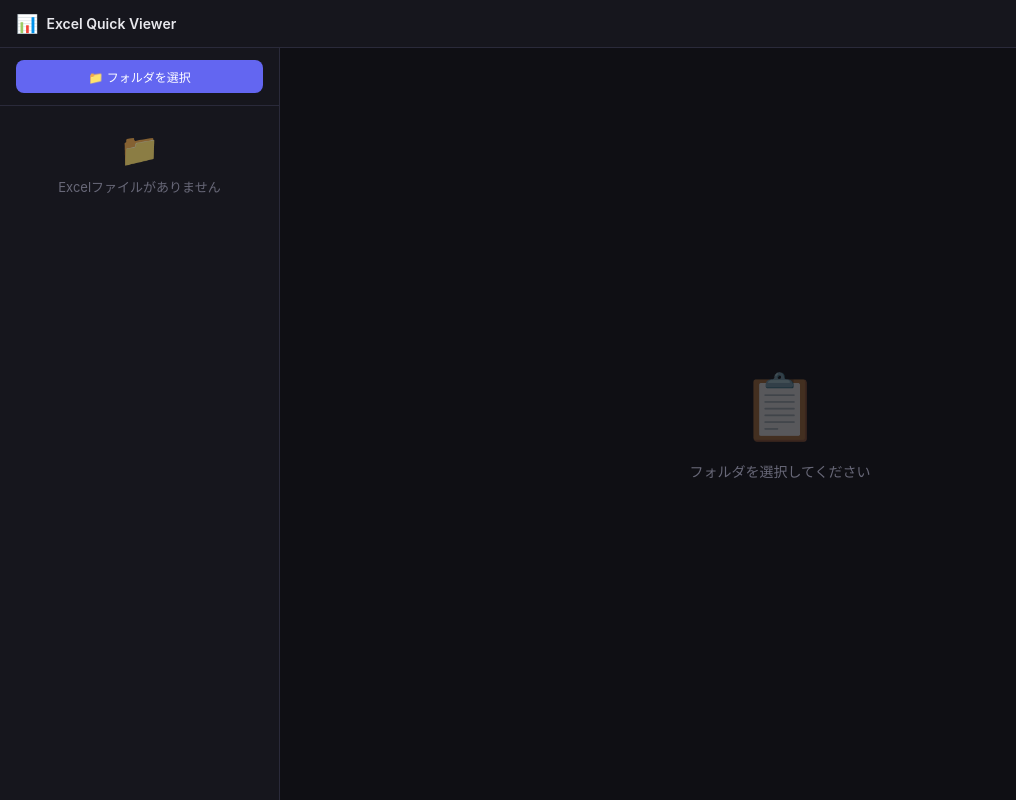
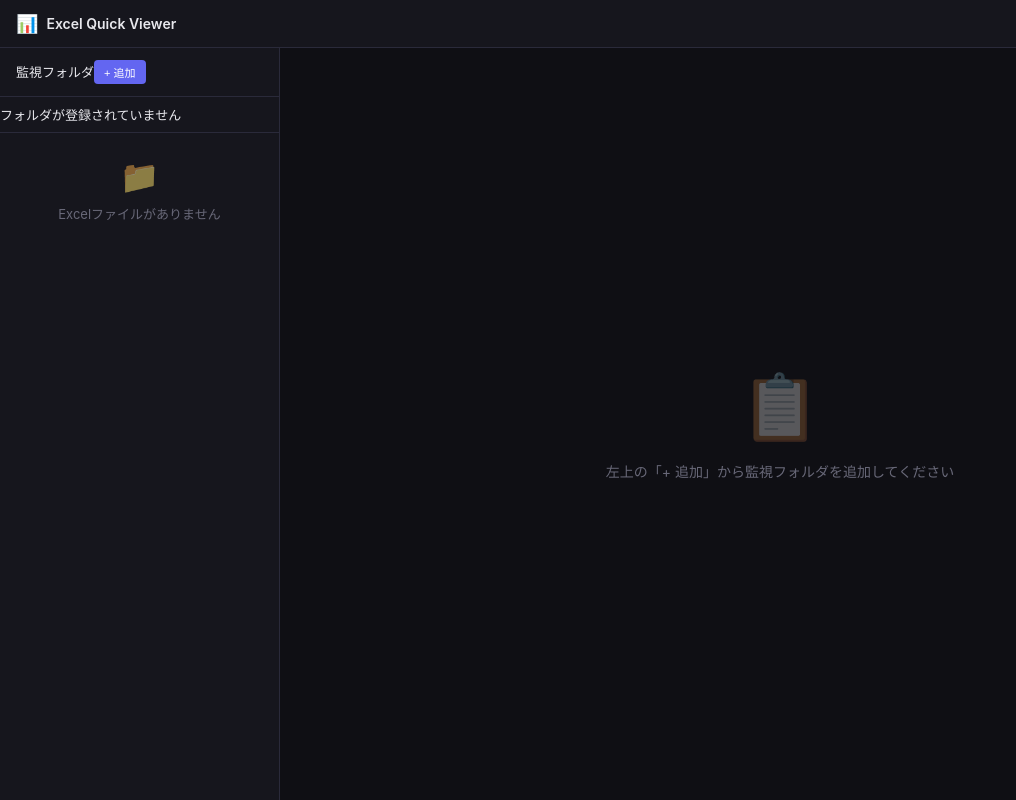
Before and after one commit to spwebcreat/exel-viewer, a React (Vite) app: page / in a window 1280 px wide. Shown: the whole page, without its empty margins (0-1016 px from the left). Built offline with nearby package versions, Linux system fonts and the light colour scheme.

Commit message:
feat: Add multi-folder support and persistent settings

```diff
--- a/src/App.css
+++ b/src/App.css
@@ -198,45 +198,108 @@ body {
   border-bottom: 1px solid var(--border-primary);
 }
 
-.sidebar__folder-btn {
+/* Folder Manager Styles */
+.folder-manager {
+  display: flex;
+  flex-direction: column;
+  border-bottom: 1px solid var(--border-primary);
+  max-height: 40%;
+  display: flex;
+  flex-direction: column;
+}
+
+.folder-add-btn {
+  background: var(--accent-primary);
+  color: white;
+  border: none;
+  padding: 4px 10px;
+  border-radius: var(--radius-sm);
+  font-size: 11px;
+  font-weight: 500;
+  cursor: pointer;
+  transition: var(--transition-fast);
+}
+
+.folder-add-btn:hover {
+  background: var(--accent-secondary);
+}
+
+.folder-list {
+  flex: 1;
+  overflow-y: auto;
+  padding: var(--spacing-sm) 0;
+}
+
+.folder-item {
   display: flex;
   align-items: center;
   gap: var(--spacing-sm);
-  background: var(--accent-primary);
-  color: white;
-  border: none;
-  padding: var(--spacing-sm) var(--spacing-md);
-  border-radius: var(--radius-md);
-  font-size: 12px;
-  font-weight: 500;
-  cursor: pointer;
-  transition: var(--transition-fast);
-  width: 100%;
-  justify-content: center;
+  padding: 6px var(--spacing-lg);
+  font-size: 11px;
+  color: var(--text-secondary);
+  border-left: 2px solid transparent;
 }
 
-.sidebar__folder-btn:hover {
-  background: var(--accent-secondary);
+.folder-item:hover {
+  background: var(--bg-tertiary);
 }
 
-.sidebar__path {
-  padding: var(--spacing-sm) var(--spacing-lg);
-  font-size: 11px;
-  color: var(--text-muted);
-  background: var(--bg-tertiary);
-  border-bottom: 1px solid var(--border-primary);
+.folder-item__icon {
+  font-size: 12px;
+  opacity: 0.7;
+}
+
+.folder-item__content {
+  flex: 1;
+  overflow: hidden;
+  display: flex;
+  flex-direction: column;
+}
+
+.folder-item__name {
+  color: var(--text-primary);
   white-space: nowrap;
   overflow: hidden;
   text-overflow: ellipsis;
+  font-weight: 500;
+}
+
+.folder-item__path {
+  font-size: 9px;
+  color: var(--text-muted);
+  white-space: nowrap;
+  overflow: hidden;
+  text-overflow: ellipsis;
+  opacity: 0.7;
+}
+
+.folder-remove-btn {
+  background: transparent;
+  border: none;
+  color: var(--text-muted);
+  font-size: 14px;
+  cursor: pointer;
+  padding: 2px;
+  opacity: 0;
+  transition: var(--transition-fast);
+}
+
+.folder-item:hover .folder-remove-btn {
+  opacity: 1;
+}
+
+.folder-remove-btn:hover {
+  color: var(--error);
 }
 
 .sidebar__list {
   flex: 1;
   overflow-y: auto;
   padding: var(--spacing-sm) 0;
+  border-top: 1px solid var(--border-primary);
 }
 
-/* File List */
+/* File List Update */
 .file-item {
   display: flex;
   align-items: center;
@@ -256,23 +319,26 @@ body {
   border-left-color: var(--accent-primary);
 }
 
-.file-item__icon {
-  font-size: 16px;
-  flex-shrink: 0;
+.file-item__info {
+  flex: 1;
+  display: flex;
+  flex-direction: column;
+  overflow: hidden;
 }
 
 .file-item__name {
-  flex: 1;
   white-space: nowrap;
   overflow: hidden;
   text-overflow: ellipsis;
   font-size: 12px;
 }
 
-.file-item__size {
-  font-size: 11px;
+.file-item__meta {
+  display: flex;
+  justify-content: space-between;
+  font-size: 10px;
   color: var(--text-muted);
-  flex-shrink: 0;
+  margin-top: 2px;
 }
 
 /* Viewer Panel */
--- a/src/App.tsx
+++ b/src/App.tsx
@@ -1,23 +1,26 @@
-import { useState, useEffect, useMemo } from 'react';
-import { open } from '@tauri-apps/plugin-dialog';
+import { useState, useEffect, useMemo, useCallback } from 'react';
 import { readDir, stat } from '@tauri-apps/plugin-fs';
 import { useExcelParser } from './hooks/useExcelParser';
 import { useSearch } from './hooks/useSearch';
+import { useSettings } from './hooks/useSettings';
 import { SearchBar } from './components/SearchBar';
 import { FileList } from './components/FileList';
 import { SheetTabs } from './components/SheetTabs';
 import { SpreadsheetView } from './components/SpreadsheetView';
+import { FolderManager } from './components/FolderManager';
 import type { ExcelFile } from './types';
 import './App.css';
 
 function App() {
-  const [folderPath, setFolderPath] = useState<string | null>(null);
   const [files, setFiles] = useState<ExcelFile[]>([]);
   const [selectedFilePath, setSelectedFilePath] = useState<string | null>(null);
   const [activeSheet, setActiveSheet] = useState(0);
-  const [isLoadingFolder, setIsLoadingFolder] = useState(false);
+  const [isLoadingFiles, setIsLoadingFiles] = useState(false);
 
-  const { workbook, isLoading, error, parseFile, clear } = useExcelParser();
+  // Settings hook handles persistence of folder paths
+  const { folderPaths, addFolder, removeFolder, isLoading: isSettingsLoading } = useSettings();
+
+  const { workbook, isLoading: isParsing, error, parseFile } = useExcelParser();
   const search = useSearch(workbook);
 
   // Auto-switch sheet when search finds match in different sheet
@@ -30,23 +33,25 @@ function App() {
     }
   }, [search.currentMatchIndex, search.matches, activeSheet]);
 
-  const handleSelectFolder = async () => {
+  // Read contents of all registered folders
+  const refreshFiles = useCallback(async () => {
+    if (folderPaths.length === 0) {
+      setFiles([]);
+      return;
+    }
+
+    setIsLoadingFiles(true);
+    const allFiles: ExcelFile[] = [];
+
     try {
-      const selected = await open({
-        directory: true,
-        title: 'Excelファイルがあるフォルダを選択',
-      });
+      for (const folderPath of folderPaths) {
+        try {
+          // Get folder name for display
+          const separator = folderPath.includes('\\') ? '\\' : '/';
+          const parts = folderPath.split(separator).filter(Boolean);
+          const folderName = parts[parts.length - 1] || folderPath;
 
-      if (selected && typeof selected === 'string') {
-        setFolderPath(selected);
-        setIsLoadingFolder(true);
-        setSelectedFilePath(null);
-        clear();
-        search.setQuery('');
-
-        // Read directory contents
-        const entries = await readDir(selected);
-        const excelFiles: ExcelFile[] = [];
+          const entries = await readDir(folderPath);
 
           for (const entry of entries) {
             const fileName = entry.name;
@@ -56,31 +61,44 @@ function App() {
               const isTempFile = fileName.startsWith('~$');
 
               if (isExcel && !isTempFile) {
-              const filePath = `${selected}/${fileName}`;
+                const filePath = `${folderPath}/${fileName}`;
                 try {
                   const fileStat = await stat(filePath);
-                excelFiles.push({
+                  allFiles.push({
                     name: fileName,
                     path: filePath,
                     size: fileStat.size,
+                    folderName: folderName,
                   });
-              } catch (statErr) {
-                console.error(`Error getting stat for ${filePath}:`, statErr);
+                } catch {
+                  // Skip files we can't stat
                 }
               }
             }
           }
+        } catch (err) {
+          console.error(`Error reading directory ${folderPath}:`, err);
+        }
+      }
 
-        // Sort by name
-        excelFiles.sort((a, b) => a.name.localeCompare(b.name, 'ja'));
-        setFiles(excelFiles);
-        setIsLoadingFolder(false);
+      // Sort by folder name then by file name
+      allFiles.sort((a, b) => {
+        if (a.folderName !== b.folderName) {
+          return (a.folderName || '').localeCompare(b.folderName || '', 'ja');
         }
-    } catch (err) {
-      console.error('Error selecting folder:', err);
-      setIsLoadingFolder(false);
+        return a.name.localeCompare(b.name, 'ja');
+      });
+
+      setFiles(allFiles);
+    } finally {
+      setIsLoadingFiles(false);
     }
-  };
+  }, [folderPaths]);
+
+  // Refresh files when folder list changes
+  useEffect(() => {
+    refreshFiles();
+  }, [refreshFiles]);
 
   const handleFileSelect = async (file: ExcelFile) => {
     setSelectedFilePath(file.path);
@@ -127,19 +145,15 @@ function App() {
       <main className="main">
         {/* Sidebar */}
         <aside className="sidebar">
-          <div className="sidebar__header">
-            <button className="sidebar__folder-btn" onClick={handleSelectFolder}>
-              📁 フォルダを選択
-            </button>
-          </div>
+          {/* Folder Manager Section */}
+          <FolderManager
+            folderPaths={folderPaths}
+            onAddFolder={addFolder}
+            onRemoveFolder={removeFolder}
+          />
 
-          {folderPath && (
-            <div className="sidebar__path" title={folderPath}>
-              {folderPath}
-            </div>
-          )}
-
-          {isLoadingFolder ? (
+          {/* File List Section */}
+          {isLoadingFiles || isSettingsLoading ? (
             <div className="loading">
               <div className="loading__spinner" />
               <span>読み込み中...</span>
@@ -155,18 +169,18 @@ function App() {
 
         {/* Viewer */}
         <section className="viewer">
-          {!workbook && !isLoading && !error && (
+          {!workbook && !isParsing && !error && (
             <div className="viewer__empty">
               <span className="viewer__empty-icon">📋</span>
               <span className="viewer__empty-text">
-                {folderPath
+                {folderPaths.length > 0
                   ? 'ファイルを選択してプレビュー'
-                  : 'フォルダを選択してください'}
+                  : '左上の「+ 追加」から監視フォルダを追加してください'}
               </span>
             </div>
           )}
 
-          {isLoading && (
+          {isParsing && (
             <div className="loading">
               <div className="loading__spinner" />
               <span>ファイルを読み込み中...</span>
--- /dev/null
+++ b/src/components/FolderManager.tsx
@@ -0,0 +1,82 @@
+import React from 'react';
+import { open } from '@tauri-apps/plugin-dialog';
+
+interface FolderManagerProps {
+  folderPaths: string[];
+  onAddFolder: (path: string) => void;
+  onRemoveFolder: (path: string) => void;
+}
+
+export const FolderManager: React.FC<FolderManagerProps> = ({
+  folderPaths,
+  onAddFolder,
+  onRemoveFolder
+}) => {
+  const handleAddClick = async () => {
+    try {
+      const selected = await open({
+        directory: true,
+        title: '監視するフォルダを追加',
+        multiple: false
+      });
+
+      if (selected && typeof selected === 'string') {
+        onAddFolder(selected);
+      }
+    } catch (err) {
+      console.error('Failed to select folder:', err);
+    }
+  };
+
+  // Get folder name from path for display
+  const getFolderName = (path: string) => {
+    // Handle both Windows backslash and Unix slash
+    const separator = path.includes('\\') ? '\\' : '/';
+    const parts = path.split(separator).filter(Boolean);
+    return parts[parts.length - 1] || path;
+  };
+
+  return (
+    <div className="folder-manager">
+      <div className="sidebar__header p-0 border-b-0">
+        <div className="flex items-center justify-between w-full">
+          <span className="text-sm font-semibold text-text-secondary">監視フォルダ</span>
+          <button
+            className="folder-add-btn"
+            onClick={handleAddClick}
+            title="フォルダを追加"
+          >
+            + 追加
+          </button>
+        </div>
+      </div>
+
+      <div className="folder-list">
+        {folderPaths.length === 0 && (
+          <div className="text-xs text-text-muted p-2 italic">
+            フォルダが登録されていません
+          </div>
+        )}
+        {folderPaths.map(path => (
+          <div key={path} className="folder-item" title={path}>
+            <span className="folder-item__icon">📂</span>
+            <div className="folder-item__content">
+              <span className="folder-item__name">{getFolderName(path)}</span>
+              <span className="folder-item__path">{path}</span>
+            </div>
+            <button
+              className="folder-remove-btn"
+              onClick={(e) => {
+                e.stopPropagation();
+                onRemoveFolder(path);
+              }}
+              title="削除"
+            >
+              ×
+            </button>
+          </div>
+        ))}
+      </div>
+    </div>
+  );
+};
--- /dev/null
+++ b/src/hooks/useSettings.ts
@@ -0,0 +1,73 @@
+import { useState, useEffect, useCallback } from 'react';
+
+const STORAGE_KEY = 'excel-quick-viewer-settings-v1';
+
+interface Settings {
+  folderPaths: string[];
+}
+
+const DEFAULT_SETTINGS: Settings = {
+  folderPaths: [],
+};
+
+interface UseSettingsReturn {
+  folderPaths: string[];
+  addFolder: (path: string) => void;
+  removeFolder: (path: string) => void;
+  isLoading: boolean;
+}
+
+export function useSettings(): UseSettingsReturn {
+  const [settings, setSettings] = useState<Settings>(DEFAULT_SETTINGS);
+  const [isLoading, setIsLoading] = useState(true);
+
+  // Load settings on mount
+  useEffect(() => {
+    try {
+      const stored = localStorage.getItem(STORAGE_KEY);
+      if (stored) {
+        setSettings(JSON.parse(stored));
+      }
+    } catch (e) {
+      console.error('Failed to load settings:', e);
+    } finally {
+      setIsLoading(false);
+    }
+  }, []);
+
+  // Save settings whenever they change
+  useEffect(() => {
+    if (!isLoading) {
+      try {
+        localStorage.setItem(STORAGE_KEY, JSON.stringify(settings));
+      } catch (e) {
+        console.error('Failed to save settings:', e);
+      }
+    }
+  }, [settings, isLoading]);
+
+  const addFolder = useCallback((path: string) => {
+    setSettings(prev => {
+      // Avoid duplicates
+      if (prev.folderPaths.includes(path)) return prev;
+      return {
+        ...prev,
+        folderPaths: [...prev.folderPaths, path]
+      };
+    });
+  }, []);
+
+  const removeFolder = useCallback((path: string) => {
+    setSettings(prev => ({
+      ...prev,
+      folderPaths: prev.folderPaths.filter(p => p !== path)
+    }));
+  }, []);
+
+  return {
+    folderPaths: settings.folderPaths,
+    addFolder,
+    removeFolder,
+    isLoading
+  };
+}
--- a/src/types/index.ts
+++ b/src/types/index.ts
@@ -2,6 +2,7 @@ export interface ExcelFile {
   name: string;
   path: string;
   size: number;
+  folderName?: string;
 }
 
 export interface SheetData {
--- /dev/null
+++ b/ui_mockup.html
@@ -0,0 +1,52 @@
+<!DOCTYPE html>
+<html lang="ja">
+<head>
+    <meta charset="UTF-8">
+    <title>UI Mockup</title>
+    <style>
+        body { font-family: sans-serif; background: #0f0f14; color: #e8e8ed; display: flex; height: 100vh; margin: 0; }
+        .sidebar { width: 300px; background: #16161d; border-right: 1px solid #2a2a3a; display: flex; flex-direction: column; }
+        .sidebar-header { padding: 16px; border-bottom: 1px solid #2a2a3a; display: flex; justify-content: space-between; align-items: center; }
+        .add-btn { background: #6366f1; color: white; border: none; padding: 6px 12px; border-radius: 4px; font-size: 12px; cursor: pointer; }
+        .folder-list { padding: 8px; border-bottom: 1px solid #2a2a3a; }
+        .folder-item { display: flex; justify-content: space-between; align-items: center; padding: 8px 12px; background: #1c1c26; margin-bottom: 4px; border-radius: 4px; font-size: 11px; color: #9898a8; }
+        .remove-btn { color: #ef4444; background: none; border: none; cursor: pointer; }
+        .file-list { flex: 1; overflow-y: auto; padding: 8px 0; }
+        .file-item { display: flex; align-items: center; gap: 8px; padding: 8px 16px; font-size: 12px; }
+        .file-item:hover { background: #22222e; }
+        .file-folder-name { font-size: 10px; color: #686878; margin-left: auto; }
+        .main { flex: 1; display: flex; justify-content: center; align-items: center; color: #686878; }
+    </style>
+</head>
+<body>
+    <div class="sidebar">
+        <div class="sidebar-header">
+            <span>監視フォルダ</span>
+            <button class="add-btn">+ 追加</button>
+        </div>
+        <div class="folder-list">
+            <div class="folder-item">
+                <span>📂 /Documents/Estimates/2024</span>
+                <button class="remove-btn">×</button>
+            </div>
+            <div class="folder-item">
+                <span>📂 /Documents/Estimates/2023</span>
+                <button class="remove-btn">×</button>
+            </div>
+        </div>
+        <div class="file-list">
+            <div class="file-item">
+                <span>📗 見積書_A社.xlsx</span>
+                <span class="file-folder-name">2024</span>
+            </div>
+            <div class="file-item">
+                <span>📘 請求書_B社.xls</span>
+                <span class="file-folder-name">2023</span>
+            </div>
+        </div>
+    </div>
+    <div class="main">
+        プレビューエリア
+    </div>
+</body>
+</html>
```
Also changed, not shown: src/components/FileList.tsx (+13 -4 lines). Lines whose indentation alone changed are shown as unchanged.
